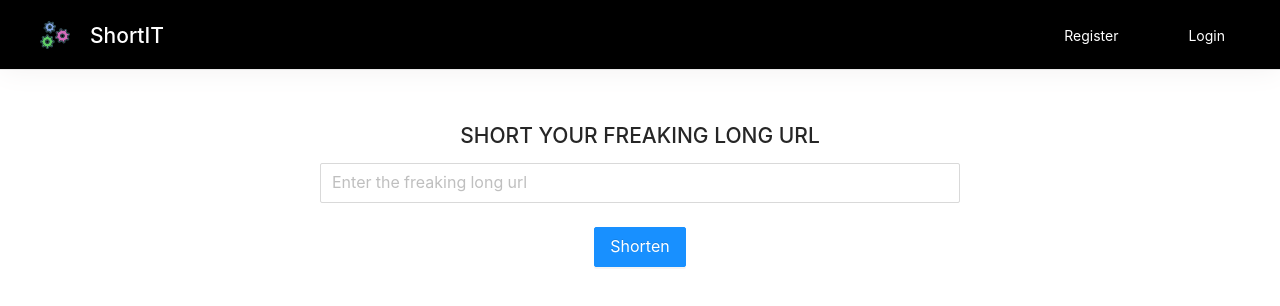
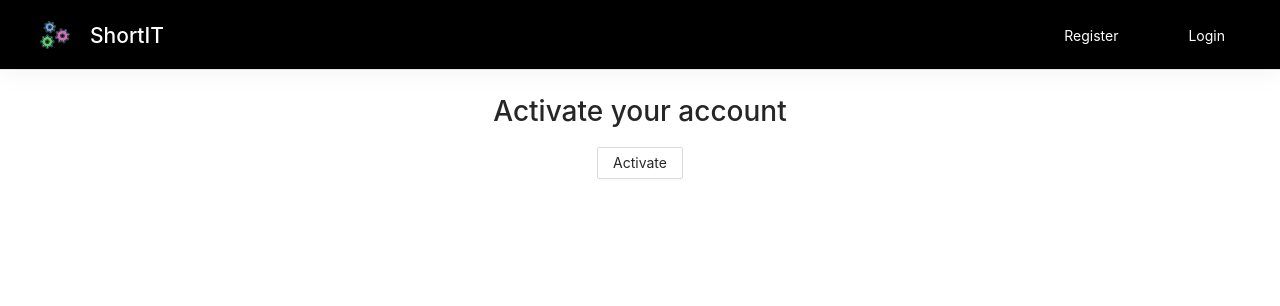
Before and after one commit to surajkarki66/shortIT, a React (Create React App) app in the folder client/: page /user/activate/1 in a window 1280 px wide. Before the commit this address led to /. Shown: the top 306 px of the page. Built offline with nearby package versions, Linux system fonts and the light colour scheme; no server answers.

Commit message:
Finished email confirmation

```diff
--- a/client/src/App.tsx
+++ b/client/src/App.tsx
@@ -11,6 +11,7 @@ import Profile from "./pages/Profile";
 import CreateUrl from "./containers/Url/CreateUrl";
 import ForgotPassword from "./pages/ForgotPassword";
 import ResetPassword from "./pages/ResetPassword";
+import Activate from "./pages/Activate";
 
 import { AuthContext } from "./context/AuthContext";
 
@@ -28,6 +29,7 @@ const App: React.FC = () => {
         path="/user/password-reset/:token"
         component={ResetPassword}
       />
+      <Route exact path="/user/activate/:token" component={Activate} />
       <Redirect to="/" />
     </Switch>
   );
@@ -37,6 +39,7 @@ const App: React.FC = () => {
         <Route exact path="/:userId" component={Home} />
         <Route exact path="/:userId/profile" component={Profile} />
         <Route exact path="/:userId/link/create" component={CreateUrl} />
+        <Route exact path="/user/activate/:token" component={Activate} />
         <Redirect to={`/${userId}`} />
       </Switch>
     );
--- a/client/src/context/AuthContext.tsx
+++ b/client/src/context/AuthContext.tsx
@@ -11,11 +11,11 @@ type AuthContextType = {
   token: string;
   userId: string;
   fullName: string;
-  isActive: boolean;
+  status: string;
   setToken: React.Dispatch<React.SetStateAction<string>>;
   setUserId: React.Dispatch<React.SetStateAction<string>>;
   setFullName: React.Dispatch<React.SetStateAction<string>>;
-  setIsActive: React.Dispatch<React.SetStateAction<boolean>>;
+  setStatus: React.Dispatch<React.SetStateAction<string>>;
 };
 
 export const AuthContext = createContext({} as AuthContextType);
@@ -24,7 +24,7 @@ export const AuthContextProvider: React.FC<Props> = (props) => {
   const [token, setToken] = useState("");
   const [userId, setUserId] = useState("");
   const [fullName, setFullName] = useState("");
-  const [isActive, setIsActive] = useState(false);
+  const [status, setStatus] = useState("");
 
   useEffect(() => {
     Axios.get("/api/users/loggedIn").then((res) => {
@@ -33,6 +33,7 @@ export const AuthContextProvider: React.FC<Props> = (props) => {
         const jwtData: any = jwt_decode(res.data);
         setUserId(jwtData._id);
         setFullName(jwtData.firstName + " " + jwtData.lastName);
+        setStatus(jwtData.status);
       }
     });
   }, [token, setToken]);
@@ -46,8 +47,8 @@ export const AuthContextProvider: React.FC<Props> = (props) => {
         setFullName,
         userId,
         setUserId,
-        isActive,
-        setIsActive,
+        status,
+        setStatus,
       }}
     >
       {props.children}
--- a/client/src/index.css
+++ b/client/src/index.css
@@ -72,6 +72,14 @@ code {
   align-items: center;
 }
 
+.verifyEmail {
+  margin-top: 20px;
+  flex-direction: column;
+  display: flex;
+  justify-content: center;
+  align-items: center;
+}
+
 #components-layout-demo-top-side-2 .logo {
   float: left;
   width: 120px;
--- /dev/null
+++ b/client/src/pages/Activate.tsx
@@ -0,0 +1,50 @@
+import { Button } from "antd";
+import React, { useState } from "react";
+import { Redirect } from "react-router";
+import { useParams } from "react-router-dom";
+
+import Axios from "../axios-url";
+
+const Activate: React.FC = () => {
+  const params = useParams<{ token: string }>();
+
+  const [loading, setLoading] = useState(false);
+  const [verificationError, setVerificationError] = useState("");
+  const [isSuccess, setIsSuccess] = useState(false);
+
+  const onClickActiveBtn = (e: React.MouseEvent<HTMLButtonElement>) => {
+    e.preventDefault();
+    activate(params.token);
+  };
+
+  const activate = (token: string) => {
+    setLoading(true);
+    Axios.post("/api/users/activate", { token })
+      .then((res) => {
+        setLoading(false);
+        setIsSuccess(true);
+        setVerificationError("");
+      })
+      .catch((err) => {
+        const { data } = err.response;
+        setLoading(false);
+        setIsSuccess(false);
+        setVerificationError(data.data.error);
+      });
+  };
+
+  if (isSuccess) {
+    return <Redirect to="/" />;
+  }
+  return (
+    <div className="verifyEmail">
+      <h1>Activate your account</h1>
+      <Button onClick={onClickActiveBtn} loading={loading}>
+        {loading ? "" : "Activate"}
+      </Button>
+      {verificationError && <h4>{verificationError}</h4>}
+    </div>
+  );
+};
+
+export default Activate;
--- a/client/src/pages/ForgotPassword.tsx
+++ b/client/src/pages/ForgotPassword.tsx
@@ -1,5 +1,5 @@
 import { notification, Form } from "antd";
-import React, { useState } from "react";
+import React, { useEffect, useState } from "react";
 
 import Axios from "../axios-url";
 import ForgotPasswordForm from "../components/Forms/ForgotPasswordForm";
@@ -10,6 +10,14 @@ const ForgotPassword: React.FC = () => {
   const [loading, setLoading] = useState(false);
   const [forgotError, setForgotError] = useState("");
   const [isSuccess, setIsSuccess] = useState(false);
+
+  useEffect(() => {
+    if (isSuccess) {
+      notification.info({
+        message: "Email is sent to you. Follow the instruction.",
+      });
+    }
+  }, [isSuccess]);
 
   const onChange = (e: React.ChangeEvent<HTMLInputElement>) => {
     setEmail(e.target.value);
@@ -38,11 +46,7 @@ const ForgotPassword: React.FC = () => {
         setIsSuccess(false);
       });
   };
-  if (isSuccess) {
-    notification.info({
-      message: "Email is sent to you. Follow the instruction.",
-    });
-  }
+
   return (
     <div className="forgotPassword">
       <h1>Enter your email:</h1>
--- a/client/src/pages/Home.tsx
+++ b/client/src/pages/Home.tsx
@@ -29,7 +29,7 @@ export type UserType = {
 };
 
 const HomePage: React.FC = () => {
-  const { token } = useContext(AuthContext);
+  const { token, setStatus } = useContext(AuthContext);
   const [user, setUser] = useState<UserType>();
   const [loading, setLoading] = useState(false);
 
@@ -40,9 +40,10 @@ const HomePage: React.FC = () => {
     }).then((res) => {
       const { data } = res;
       setUser(data.data);
+      setStatus(data.data.status);
       setLoading(false);
     });
-  }, [token]);
+  }, [setStatus, token]);
 
   return (
     <div className="landingPage">
--- a/client/src/pages/Profile.tsx
+++ b/client/src/pages/Profile.tsx
@@ -8,7 +8,7 @@ const Profile: React.FC = () => {
   const [isSend, setIsSend] = useState(false);
   const [loading, setLoading] = useState(false);
   const [success, setSuccess] = useState("");
-  const { isActive, token, userId } = useContext(AuthContext);
+  const { status, token, userId } = useContext(AuthContext);
 
   useEffect(() => {
     if (success) {
@@ -44,7 +44,7 @@ const Profile: React.FC = () => {
   };
   return (
     <div>
-      {!isActive && (
+      {status === "inactive" && (
         <h4 style={{ textAlign: "center" }}>
           {" "}
           Please verify your email to get all features{" "}
```
